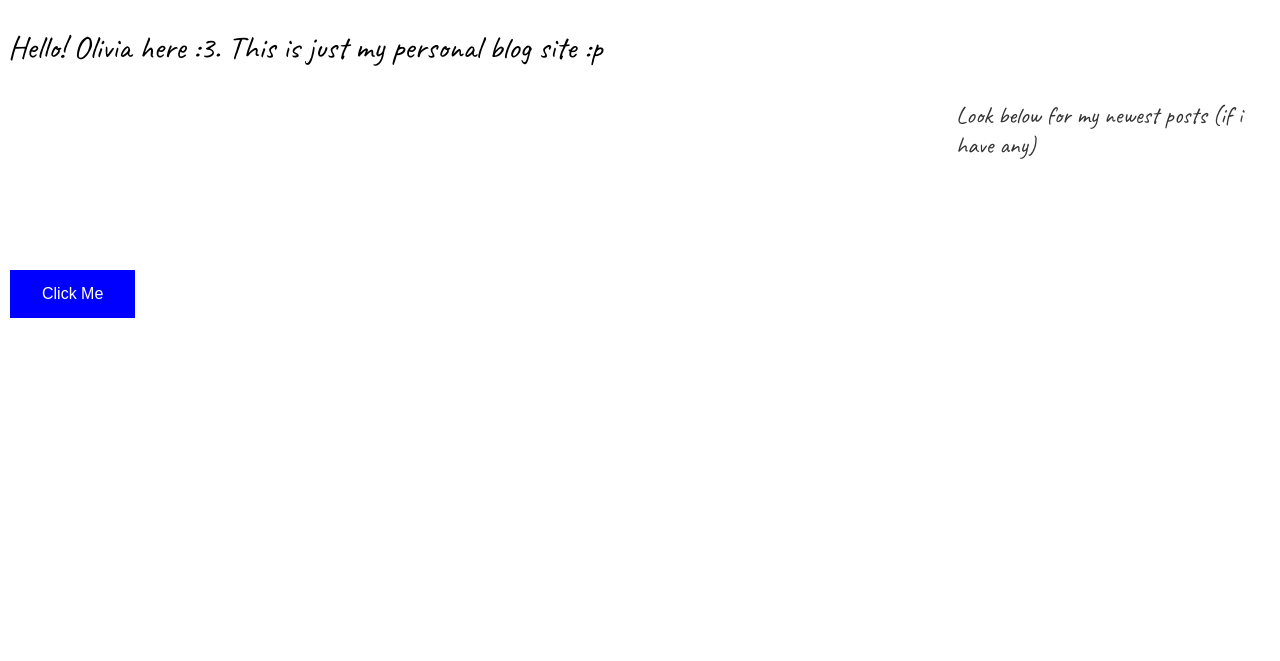
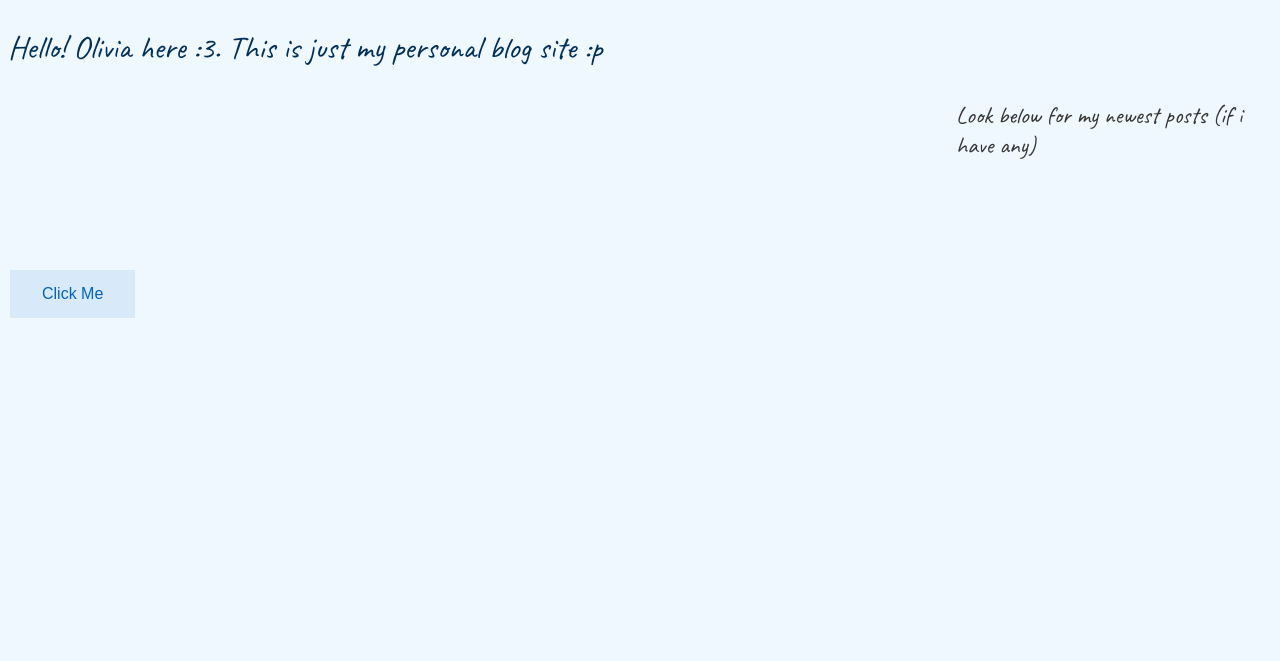
Before and after one commit to SputnikTETO/SputnikTETO.github.io, a plain HTML site: page index.html in a window 1280 px wide. Shown: the part 139-800 px from the top of the page. Drawn offline with Linux system fonts and the light colour scheme.

Commit message:
Update style.css

```diff
--- a/style.css
+++ b/style.css
@@ -3,11 +3,19 @@
     color:rgb(53, 53, 53);
     padding-left: 75%;
 }
-
+* {
+    background-color: aliceblue;
+}
+h1 {
+    color: rgb(0, 49, 91);
+}
+p {
+    color: rgb(0, 49, 91);
+}
 button {
     border: none;
-    color: white;
-    background-color: blue;
+    color: rgb(0, 100, 188);
+    background-color: rgb(216, 234, 250);
     padding: 15px 32px;
     text-align: center;
     text-decoration: none;
```
